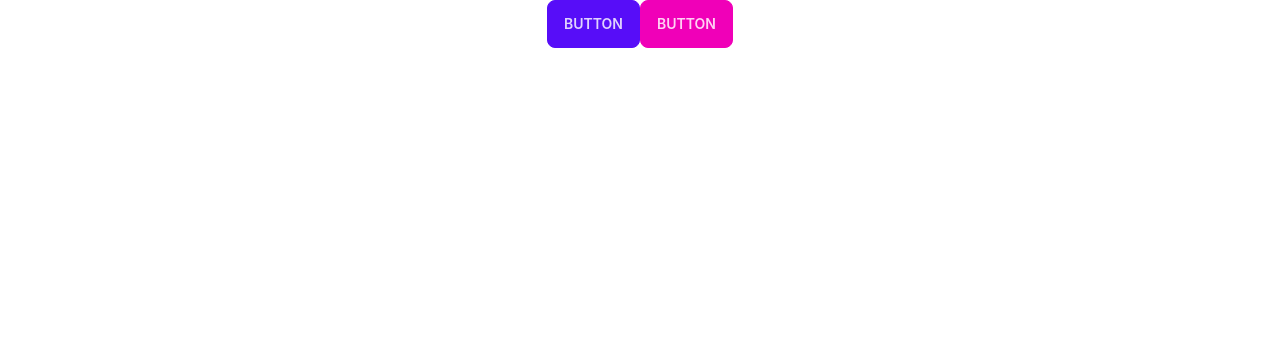
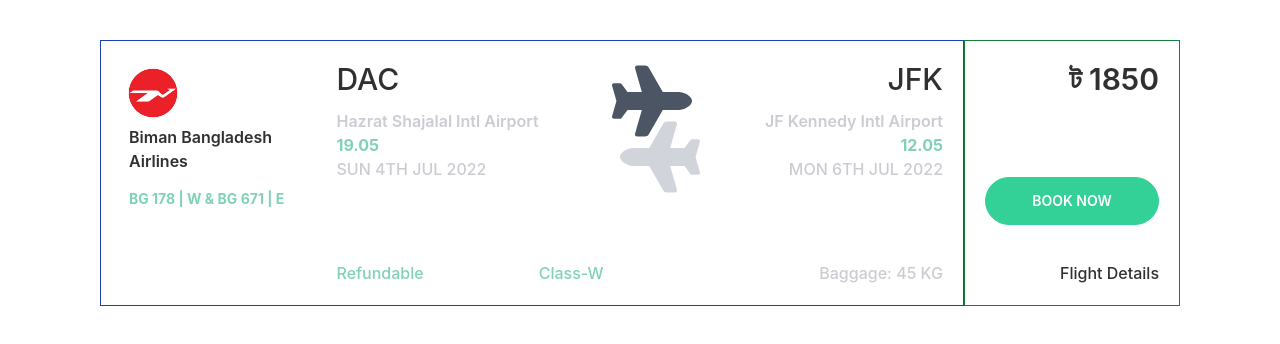
Before and after one commit to hasanshanto01/flyfartech-assignment, a React (Create React App) app: page / in a window 1280 px wide. Shown: the top 344 px of the page. Built offline with nearby package versions, Linux system fonts and the light colour scheme.

Commit message:
biman bangladesh top section added

```diff
--- a/package.json
+++ b/package.json
@@ -3,6 +3,10 @@
   "version": "0.1.0",
   "private": true,
   "dependencies": {
+    "@fortawesome/fontawesome-svg-core": "^6.4.0",
+    "@fortawesome/free-regular-svg-icons": "^6.4.0",
+    "@fortawesome/free-solid-svg-icons": "^6.4.0",
+    "@fortawesome/react-fontawesome": "^0.2.0",
     "@testing-library/jest-dom": "^5.16.5",
     "@testing-library/react": "^13.4.0",
     "@testing-library/user-event": "^13.5.0",
--- a/public/index.html
+++ b/public/index.html
@@ -1,14 +1,12 @@
 <!DOCTYPE html>
-<html lang="en">
+<html lang="en" data-theme="light">
+
 <head>
   <meta charset="utf-8" />
   <link rel="icon" href="%PUBLIC_URL%/favicon.ico" />
   <meta name="viewport" content="width=device-width, initial-scale=1" />
   <meta name="theme-color" content="#000000" />
-    <meta
-      name="description"
-      content="Web site created using create-react-app"
-    />
+  <meta name="description" content="Web site created using create-react-app" />
   <link rel="apple-touch-icon" href="%PUBLIC_URL%/logo192.png" />
   <!--
       manifest.json provides metadata used when your web app is installed on a
@@ -26,6 +24,7 @@
     -->
   <title>React App</title>
 </head>
+
 <body>
   <noscript>You need to enable JavaScript to run this app.</noscript>
   <div id="root"></div>
@@ -40,4 +39,5 @@
       To create a production bundle, use `npm run build` or `yarn build`.
     -->
 </body>
+
 </html>
--- a/src/App.js
+++ b/src/App.js
@@ -1,11 +1,12 @@
+import { RouterProvider } from 'react-router-dom';
 import './App.css';
+import { router } from './Routes/Routes';
 
 function App() {
   return (
-    <div className="App">
-      <button className="btn btn-primary">Button</button>
-      <button className="btn btn-secondary">Button</button>
-    </div>
+    <RouterProvider
+      router={router}
+    ></RouterProvider>
   );
 }
 
--- /dev/null
+++ b/src/Layouts/Main.js
@@ -0,0 +1,12 @@
+import React from 'react';
+import Home from '../Pages/Home/Home/Home';
+
+const Main = () => {
+    return (
+        <div className='w-[1080px] mx-auto'>
+            <Home></Home>
+        </div>
+    );
+};
+
+export default Main;
--- /dev/null
+++ b/src/Pages/Home/BimanBangladesh/BimanBangladesh.js
@@ -0,0 +1,28 @@
+import React from 'react';
+import airlinesLogo from '../../../Assets/airlines-logo.png';
+import BookNow from '../BookNow/BookNow';
+import FlightView from '../FlightView/FlightView';
+
+const BimanBangladesh = () => {
+    return (
+        <div className='flex mt-10'>
+            <div className='border border-blue-800 flex w-4/5'>
+                <div className='w-1/4 p-5'>
+                    <div>
+                        <img src={airlinesLogo} alt="airlines-logo" className='w-16 h-16' />
+                        <h3 className='font-semibold ml-2'>Biman Bangladesh Airlines</h3>
+                    </div>
+                    <p className='text-sm text-secondary ml-2 mt-4'><strong>BG 178 | W & BG 671 | E</strong></p>
+                </div>
+                <div className='w-3/4 p-5'>
+                    <FlightView></FlightView>
+                </div>
+            </div>
+            <div className='border border-green-700 w-1/5 p-5'>
+                <BookNow></BookNow>
+            </div>
+        </div>
+    );
+};
+
+export default BimanBangladesh;
--- /dev/null
+++ b/src/Pages/Home/BookNow/BookNow.js
@@ -0,0 +1,24 @@
+import React, { useState } from 'react';
+
+const BookNow = () => {
+
+    const [isHide, setIsHide] = useState(true);
+
+    const changeHideStatus = (status) => {
+        setIsHide(status)
+    }
+
+    return (
+        <div className='text-right'>
+            <h2 className='text-3xl font-semibold'>ট 1850</h2>
+            <button className="btn btn-primary w-full rounded-full mt-20 text-white">Book Now</button>
+            <div className='mt-9'>
+                {
+                    isHide ? <button className='font-medium' onClick={() => changeHideStatus(!isHide)}>Flight Details</button> : <button className='font-medium' onClick={() => changeHideStatus(!isHide)}>Hide Details</button>
+                }
+            </div>
+        </div>
+    );
+};
+
+export default BookNow;
--- /dev/null
+++ b/src/Pages/Home/FlightView/FlightView.js
@@ -0,0 +1,79 @@
+import React, { useState } from 'react';
+import { FontAwesomeIcon } from '@fortawesome/react-fontawesome'
+import { faPlane } from '@fortawesome/free-solid-svg-icons'
+
+const FlightView = () => {
+
+    const [isGoing, setIsGoing] = useState(true);
+
+    const changeGoingStatus = (status) => {
+        setIsGoing(status)
+    };
+
+    const flightDetails = [
+        {
+            name: 'DAC',
+            airport: "Hazrat Shajalal Intl Airport"
+        },
+        {
+            name: 'JFK',
+            airport: 'JF Kennedy Intl Airport'
+        }
+    ]
+
+    return (
+        <div>
+            <div className='flex justify-between'>
+                <div>
+                    <div>
+                        {
+                            isGoing ? <>
+                                <h2 className='text-3xl font font-medium mb-3'>{flightDetails[0].name}</h2>
+                                <p className='text-info font-semibold'>{flightDetails[0].airport}</p>
+                            </> : <>
+                                <h2 className='text-3xl font font-medium mb-3'>{flightDetails[1].name}</h2>
+                                <p className='text-info font-semibold'>{flightDetails[1].airport}</p>
+                            </>
+                        }
+                    </div>
+                    <p className='text-secondary'><strong>19.05</strong></p>
+                    <p className='text-info font-medium'>SUN 4TH JUL 2022</p>
+                </div>
+                <div className='relative'>
+                    <button onClick={() => changeGoingStatus(!isGoing)}>
+                        {
+                            isGoing ? <FontAwesomeIcon icon={faPlane} className='w-20 h-20 text-gray-600' /> : <FontAwesomeIcon icon={faPlane} className='w-20 h-20 text-gray-300' />
+                        }
+                    </button>
+                    <button className='absolute top-14 left-2' onClick={() => changeGoingStatus(!isGoing)}>
+                        {
+                            isGoing ? <FontAwesomeIcon icon={faPlane} className='w-20 h-20 text-gray-300 rotate-180' /> : <FontAwesomeIcon icon={faPlane} className='w-20 h-20 text-gray-600 rotate-180' />
+                        }
+                    </button>
+                </div>
+                <div className='text-right'>
+                    <div>
+                        {
+                            isGoing ? <>
+                                <h2 className='text-3xl font font-medium mb-3'>{flightDetails[1].name}</h2>
+                                <p className='text-info font-semibold'>{flightDetails[1].airport}</p>
+                            </> : <>
+                                <h2 className='text-3xl font font-medium mb-3'>{flightDetails[0].name}</h2>
+                                <p className='text-info font-semibold'>{flightDetails[0].airport}</p>
+                            </>
+                        }
+                    </div>
+                    <p className='text-secondary'><strong>12.05</strong></p>
+                    <p className='text-info font-medium'>MON 6TH JUL 2022</p>
+                </div>
+            </div>
+            <div className='grid grid-cols-3 mt-20'>
+                <p className='text-secondary font-medium'>Refundable</p>
+                <p className='text-secondary font-medium'>Class-W</p>
+                <p className='text-right text-info font-medium'>Baggage: 45 KG</p>
+            </div>
+        </div >
+    );
+};
+
+export default FlightView;
--- /dev/null
+++ b/src/Pages/Home/Home/Home.js
@@ -0,0 +1,12 @@
+import React from 'react';
+import BimanBangladesh from '../BimanBangladesh/BimanBangladesh';
+
+const Home = () => {
+    return (
+        <div>
+            <BimanBangladesh></BimanBangladesh>
+        </div>
+    );
+};
+
+export default Home;
--- /dev/null
+++ b/src/Routes/Routes.js
@@ -0,0 +1,9 @@
+import { createBrowserRouter } from "react-router-dom";
+import Main from "../Layouts/Main";
+
+export const router = createBrowserRouter([
+    {
+        path: '/',
+        element: <Main></Main>
+    }
+]);
--- a/tailwind.config.js
+++ b/tailwind.config.js
@@ -1,8 +1,31 @@
 /** @type {import('tailwindcss').Config} */
 module.exports = {
   content: ["./src/**/*.{html,js}"],
-  theme: {
-    extend: {},
+  daisyui: {
+    themes: [
+      {
+        mytheme: {
+
+          "primary": "#32D095",
+
+          "secondary": "#7ED2B3",
+
+          "accent": "#C149AD",
+
+          "neutral": "#021431",
+
+          "base-100": "#FFFFFF",
+
+          "info": "#CCCBD3",
+
+          "success": "#80CED1",
+
+          "warning": "#EFD8BD",
+
+          "error": "#E58B8B",
+        },
+      },
+    ],
   },
   plugins: [require("daisyui")],
 }
```
Also changed, not shown: src/Assets/airlines-logo.png (added), 1 other file (tests, documents, lock files or other folders). Lines whose indentation alone changed are shown as unchanged.
